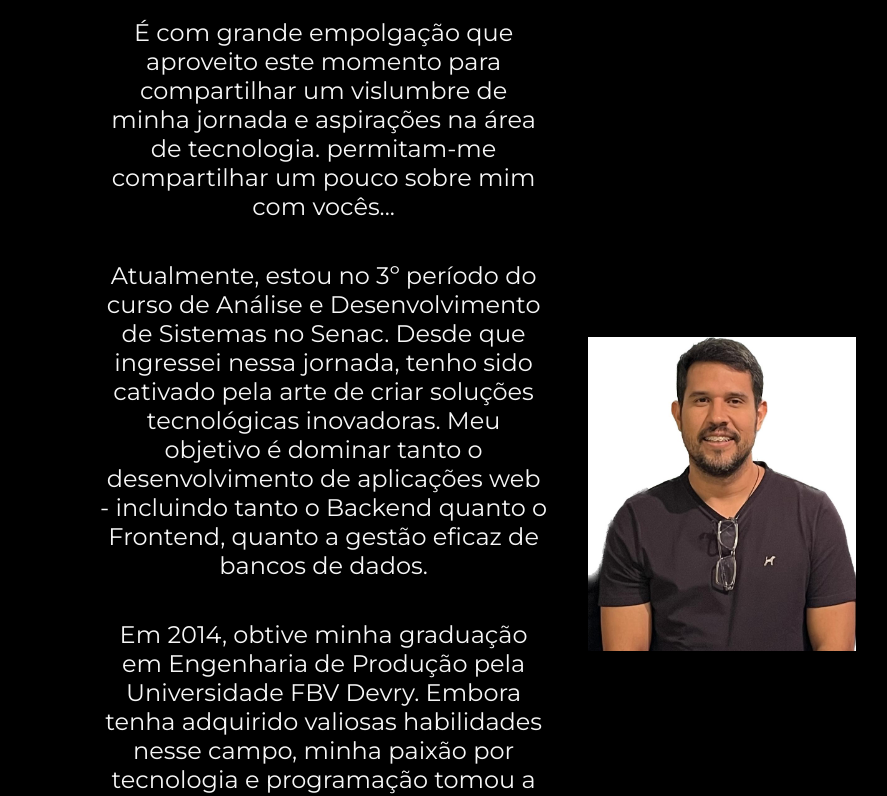
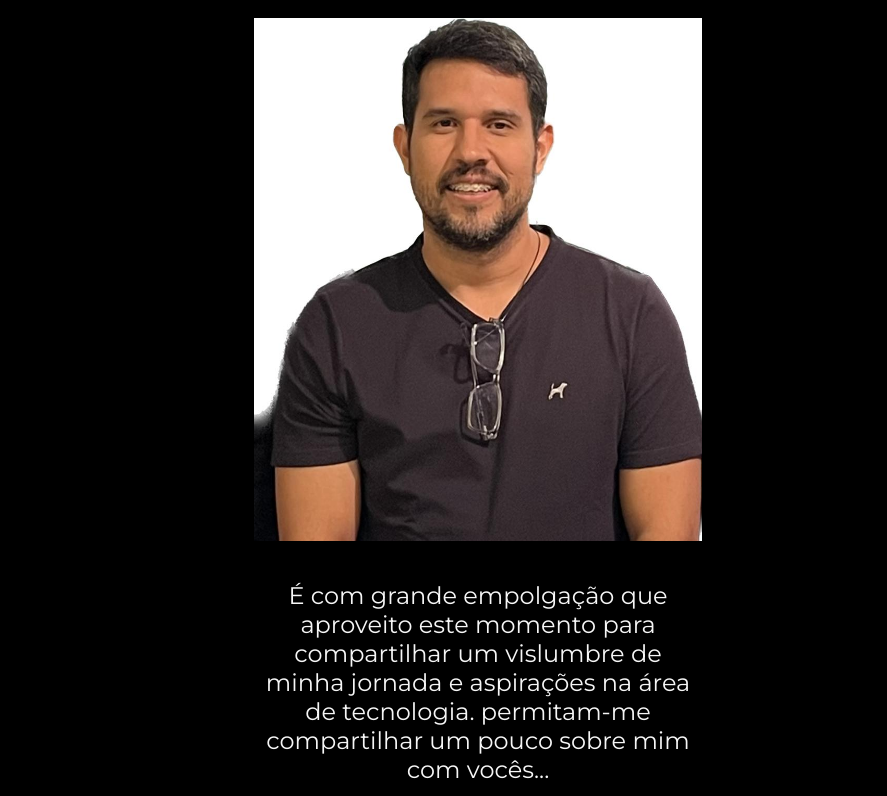
Before and after one commit to PedroBalder/PortifolioPedroBalder, a plain HTML site: page about.html in a window 1280 px wide. Shown: the part 186-982 px from the top of the page, without its empty margins (162-1049 px from the left). Drawn offline with nearby package versions, Linux system fonts and the light colour scheme.

Commit message:
Update about.html

```diff
--- a/about.html
+++ b/about.html
@@ -17,13 +17,13 @@
 <main class="apresentacao">
     <section class="apresentacao__conteudo">
         <h1 class="apresentacao__conteudo__titulo">Sobre mim</h1>
+        <img class ="apresentacao__imagem2" src = "./assets/pedrofundobranco.jpg" alt ="Pedro Balder">
         <p class="apresentacao__conteudo__texto">É com grande empolgação que aproveito este momento para compartilhar um vislumbre de minha jornada e aspirações na área de tecnologia. permitam-me compartilhar um pouco sobre mim com vocês...</p>
         <p class="apresentacao__conteudo__texto">Atualmente, estou no 3º período do curso de Análise e Desenvolvimento de Sistemas no Senac. Desde que ingressei nessa jornada, tenho sido cativado pela arte de criar soluções tecnológicas inovadoras. Meu objetivo é dominar tanto o desenvolvimento de aplicações web - incluindo tanto o Backend quanto o Frontend, quanto a gestão eficaz de bancos de dados.</p>
         <p class="apresentacao__conteudo__texto"> Em 2014, obtive minha graduação em Engenharia de Produção pela Universidade FBV Devry. Embora tenha adquirido valiosas habilidades nesse campo, minha paixão por tecnologia e programação tomou a dianteira. Decidi embarcar em uma transição de carreira para seguir minha verdadeira paixão: a área tecnológica. Esta mudança foi motivada por meu desejo intrínseco de explorar novos desafios e contribuir de maneira mais impactante em um ambiente em constante evolução.
 
         </p>
     </section>
-   <img class ="apresentacao__imagem" src = "./assets/pedrofundobranco.jpg" alt ="Pedro Balder">
 </main>
 <footer class="rodape" >
     <p>Desenvolvido Balder's.</p>
```
